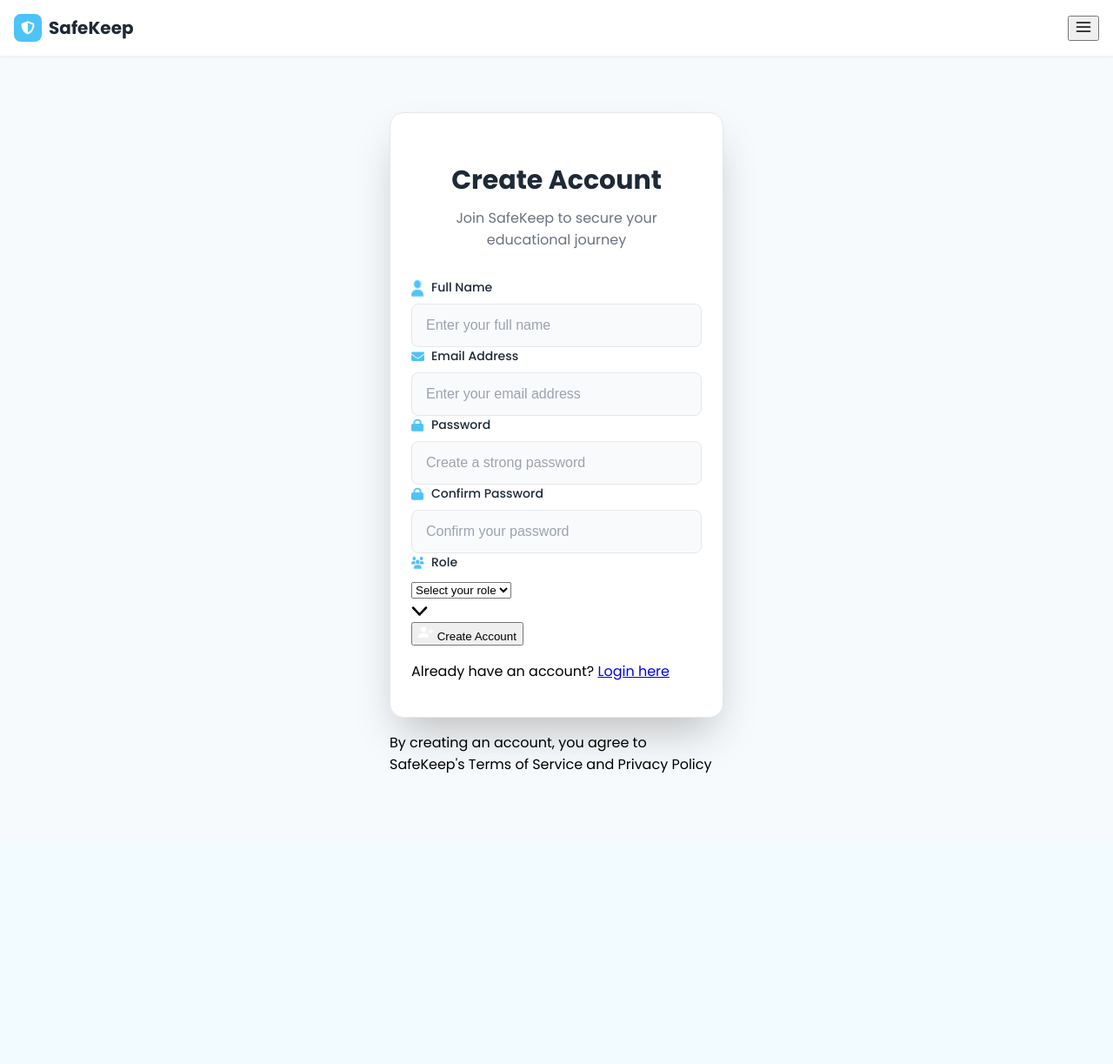
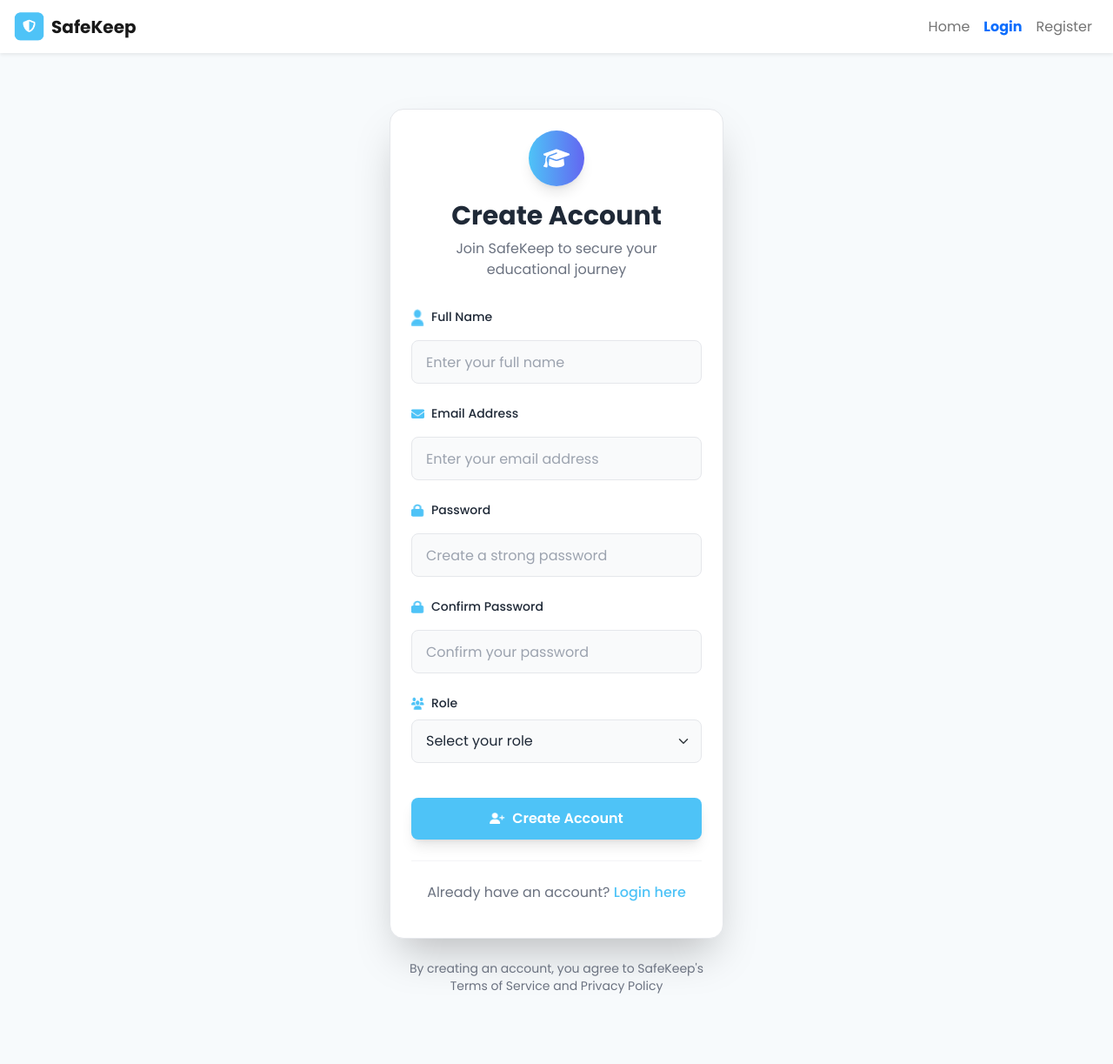
Before and after one commit to mickaelodeon/PHP---SafeKeep, a PHP site: page /register.html in a window 1280 px wide. Shown: the whole page at 87% size. Before the commit the page ends 889 px from the top, so only its background shows below. Run offline with PHP 8.4, Linux system fonts and the light colour scheme.

Commit message:
modified header, fixed css

```diff
--- a/css/styles.css
+++ b/css/styles.css
@@ -110,3 +110,325 @@ footer {
   margin-right: auto;
   padding: 0 1rem;
 }
+
+@import url('https://fonts.googleapis.com/css2?family=Poppins:wght@400;500;600;700&display=swap');
+
+:root {
+  --safekeep-primary: #4EC3F7;
+  --safekeep-secondary: #6366F1;
+  --safekeep-text-dark: #1F2937;
+  --safekeep-text-gray: #6B7280;
+  --safekeep-text-placeholder: #9CA3AF;
+  --safekeep-bg-input: #F9FAFB;
+  --gray-100: #F3F4F6;
+  --gray-200: #E5E7EB;
+}
+
+body {
+  margin: 0;
+  font-family: 'Poppins', sans-serif;
+}
+
+.page-background {
+  background-color: #f7fafc;
+}
+
+.site-header {
+  width: 100%;
+  height: 4rem;
+  background-color: white;
+  border-bottom: 1px solid var(--gray-100);
+  box-shadow: 0 1px 2px 0 rgb(0 0 0 / 0.05);
+}
+
+.header-container {
+  max-width: 1280px;
+  margin-left: auto;
+  margin-right: auto;
+  padding: 0 1rem;
+  height: 100%;
+}
+
+.header-content {
+  display: flex;
+  align-items: center;
+  justify-content: space-between;
+  height: 100%;
+}
+
+.logo {
+  display: flex;
+  align-items: center;
+  gap: 0.5rem;
+}
+
+.logo-icon-wrapper {
+  width: 2rem;
+  height: 2rem;
+  background-color: var(--safekeep-primary);
+  border-radius: 0.5rem;
+  display: flex;
+  align-items: center;
+  justify-content: center;
+}
+
+.logo-image {
+  width: 1rem;
+  height: 1rem;
+}
+
+.logo-text {
+  font-size: 1.25rem;
+  font-weight: 700;
+  color: var(--safekeep-text-dark);
+}
+
+.nav-desktop {
+  display: none;
+  align-items: center;
+  gap: 1rem;
+}
+
+.nav-link {
+  font-size: 0.875rem;
+  color: var(--safekeep-text-gray);
+  text-decoration: none;
+  transition: color 150ms;
+}
+
+.nav-link:hover {
+  color: var(--safekeep-primary);
+}
+
+.nav-link-login {
+  color: var(--safekeep-primary);
+  font-weight: 500;
+}
+
+.nav-link-login:hover {
+  color: var(--safekeep-primary);
+}
+
+.menu-button-mobile {
+  padding: 0.5rem;
+  color: var(--safekeep-text-gray);
+  background-color: transparent;
+  border: none;
+  cursor: pointer;
+  transition: color 150ms;
+}
+
+.menu-button-mobile:hover {
+  color: var(--safekeep-primary);
+}
+
+.main-content {
+  padding: 2rem 1rem;
+}
+
+
+.form-wrapper {
+  width: 100%;
+  max-width: 24rem;
+  margin-left: auto;
+  margin-right: auto;
+}
+
+.form-card {
+  background-color: white;
+  border-radius: 1rem;
+  border: 1px solid var(--gray-200);
+  box-shadow: 0 25px 50px -12px rgb(0 0 0 / 0.25);
+  padding: 1.5rem;
+}
+
+.form-header {
+  text-align: center;
+  margin-bottom: 1.5rem;
+}
+
+.form-icon-wrapper {
+  width: 3rem;
+  height: 3rem;
+  background-image: linear-gradient(to right, var(--safekeep-primary), var(--safekeep-secondary));
+  border-radius: 9999px;
+  display: flex;
+  align-items: center;
+  justify-content: center;
+  margin: 0 auto 1rem auto;
+  box-shadow: 0 10px 15px -3px rgb(0 0 0 / 0.1), 0 4px 6px -4px rgb(0 0 0 / 0.1);
+}
+
+.form-header-icon {
+  width: 30px;
+  height: 24px;
+}
+.label-icon {
+  width: 14px;
+  height: 18px;
+}
+.button-icon {
+  width: 20px;
+  height: 20px;
+}
+.dropdown-arrow-icon {
+  width: 10px;
+  height: 5px;
+}
+
+.form-title {
+  font-size: 1.5rem;
+  font-weight: 700;
+  color: var(--safekeep-text-dark);
+  margin: 0 0 0.5rem 0;
+}
+
+.form-subtitle {
+  font-size: 0.875rem;
+  color: var(--safekeep-text-gray);
+  padding: 0 0.5rem;
+  margin: 0;
+}
+
+.registration-form > * + * {
+  margin-top: 1rem;
+}
+
+.form-group > * + * {
+  margin-top: 0.5rem;
+}
+
+.form-label {
+  display: flex;
+  align-items: center;
+  gap: 0.5rem;
+  font-size: 0.875rem;
+  font-weight: 500;
+  color: var(--safekeep-text-dark);
+}
+
+.form-input, .form-select {
+  width: 100%;
+  box-sizing: border-box;
+  height: 44px;
+  padding: 0 0.75rem;
+  font-size: 0.875rem;
+  border: 1px solid var(--gray-200);
+  border-radius: 0.5rem;
+  background-color: var(--safekeep-bg-input);
+  color: var(--safekeep-text-dark);
+}
+
+.form-input::placeholder {
+  color: var(--safekeep-text-placeholder);
+}
+
+.form-input:focus, .form-select:focus {
+  outline: none;
+  border-color: transparent;
+  box-shadow: 0 0 0 2px var(--safekeep-primary);
+}
+
+.select-wrapper {
+  position: relative;
+}
+
+.form-select {
+  appearance: none;
+  -webkit-appearance: none;
+  padding-right: 3rem;
+}
+
+.select-arrow {
+  position: absolute;
+  right: 0.75rem;
+  top: 50%;
+  transform: translateY(-50%);
+  pointer-events: none;
+}
+
+.submit-wrapper {
+  padding-top: 1rem;
+}
+
+.submit-button {
+  width: 100%;
+  height: 44px;
+  background-color: var(--safekeep-primary);
+  color: white;
+  font-size: 0.875rem;
+  font-weight: 600;
+  border: none;
+  border-radius: 0.5rem;
+  box-shadow: 0 10px 15px -3px rgb(0 0 0 / 0.1), 0 4px 6px -4px rgb(0 0 0 / 0.1);
+  transition: background-color 150ms;
+  display: flex;
+  align-items: center;
+  justify-content: center;
+  gap: 0.5rem;
+  cursor: pointer;
+}
+
+.submit-button:hover {
+  background-color: var(--safekeep-secondary);
+}
+
+.form-footer {
+  margin-top: 1.5rem;
+  padding-top: 1.5rem;
+  border-top: 1px solid var(--gray-100);
+  text-align: center;
+  color: var(--safekeep-text-gray);
+}
+
+.login-link {
+  color: var(--safekeep-primary);
+  font-weight: 500;
+  text-decoration: none;
+}
+
+.login-link:hover {
+  color: var(--safekeep-secondary);
+}
+
+.terms-policy {
+  margin-top: 1.5rem;
+  text-align: center;
+  font-size: 0.875rem;
+  color: var(--safekeep-text-gray);
+  line-height: 1.25rem;
+}
+
+@media (min-width: 640px) {
+  .header-container { padding: 0 1.5rem; }
+  .logo { gap: 0.75rem; }
+  .logo-icon-wrapper { width: 2.5rem; height: 2.5rem; }
+  .logo-image { width: 18px; height: 18px; }
+  .logo-text { font-size: 1.5rem; }
+  .nav-desktop { display: flex; }
+  .menu-button-mobile { display: none; }
+  .form-wrapper { max-width: 28rem; }
+  .form-card { padding: 2rem; }
+  .form-header { margin-bottom: 2rem; }
+  .form-icon-wrapper { width: 4rem; height: 4rem; }
+  .form-title { font-size: 1.875rem; }
+  .form-subtitle { font-size: 1rem; }
+  .registration-form > * + * {
+    margin-top: 1.5rem;
+  }
+  .form-input, .form-select {
+    height: 50px;
+    padding: 0 1rem;
+    font-size: 1rem;
+  }
+  .submit-button {
+    height: 3rem;
+    font-size: 1rem;
+  }
+}
+
+@media (min-width: 1024px) {
+  .header-container { padding: 0 2rem; }
+  .nav-desktop { gap: 2rem; }
+  .nav-link { font-size: 1rem; }
+}
--- a/forgotpassword.html
+++ b/forgotpassword.html
@@ -32,7 +32,7 @@
     </style>
   </head>
   <body>
-    <!---Header ni siya guys ha-->>
+    <!---Header ni siya guys ha-->
     <nav class="navbar navbar-expand-lg navbar-light bg-white shadow-sm">
       <div class="container">
         <a class="navbar-brand d-flex align-items-center" href="index.html">
@@ -78,7 +78,7 @@
         </div>
       </div>
     </nav>
-    <!--Diri kutob and header-->>
+    <!--Diri kutob and header-->
 
     <!-- Reset Password Section -->
     <main
--- a/register.html
+++ b/register.html
@@ -5,13 +5,59 @@
     <meta name="viewport" content="width=device-width, initial-scale=1.0">
     <title>SafeKeep</title>
     <link rel="icon" type="image/png" href="./assets/logo.png">
+    <link href="assets/bootstrap-5.0.2-dist/css/bootstrap.min.css" rel="stylesheet" />
     <link rel="stylesheet" href="css/styles.css">
     <link rel="stylesheet" href="css/auth.css">
 </head>
 <body class="page-background body-register">
 
-    <!-- 1. Placeholder where the header will be loaded -->
-    <div id="header-placeholder"></div>
+  <!---Header ni siya guys ha-->
+    <nav class="navbar navbar-expand-lg navbar-light bg-white shadow-sm">
+      <div class="container">
+        <a class="navbar-brand d-flex align-items-center" href="index.html">
+          <img
+            src="assets/safekeeplogo.png"
+            alt="SafeKeep Logo"
+            width="35"
+            height="35"
+            class="me-2"
+          />
+          <strong>SafeKeep</strong>
+        </a>
+
+        <button
+          class="navbar-toggler"
+          type="button"
+          data-bs-toggle="collapse"
+          data-bs-target="#navbarNav"
+          aria-controls="navbarNav"
+          aria-expanded="false"
+          aria-label="Toggle navigation"
+        >
+          <span class="navbar-toggler-icon"></span>
+        </button>
+
+        <div
+          class="collapse navbar-collapse justify-content-end"
+          id="navbarNav"
+        >
+          <ul class="navbar-nav">
+            <li class="nav-item">
+              <a class="nav-link" href="index.html">Home</a>
+            </li>
+            <li class="nav-item">
+              <a class="nav-link text-primary fw-bold" href="login.html"
+                >Login</a
+              >
+            </li>
+            <li class="nav-item">
+              <a class="nav-link" href="register.html">Register</a>
+            </li>
+          </ul>
+        </div>
+      </div>
+    </nav>
+    <!--Diri kutob and header-->
 
     <!-- =========== MAIN CONTENT (REGISTRATION FORM) =========== -->
     <main class="main-content">
@@ -72,9 +118,6 @@
                   <option value="teacher">Teacher</option>
                   <option value="administrator">Administrator</option>
                 </select>
-                <div class="select-arrow">
-                    <img src="./assets/dropdown-arrow.png" alt="" class="dropdown-arrow-icon">
-                </div>
               </div>
             </div>
             <!-- Submit Button -->
@@ -97,17 +140,5 @@
       </div>
     </main>
 
-    <!-- 2. JavaScript to fetch and insert the header -->
-    <script>
-      fetch('header-start.html')
-        .then(response => response.text())
-        .then(data => {
-          document.getElementById('header-placeholder').innerHTML = data;
-        })
-        .catch(error => {
-          console.error('Error loading the header:', error);
-        });
-    </script>
-
 </body>
 </html>
```
Also changed, not shown: login.html (+47 -20 lines).
